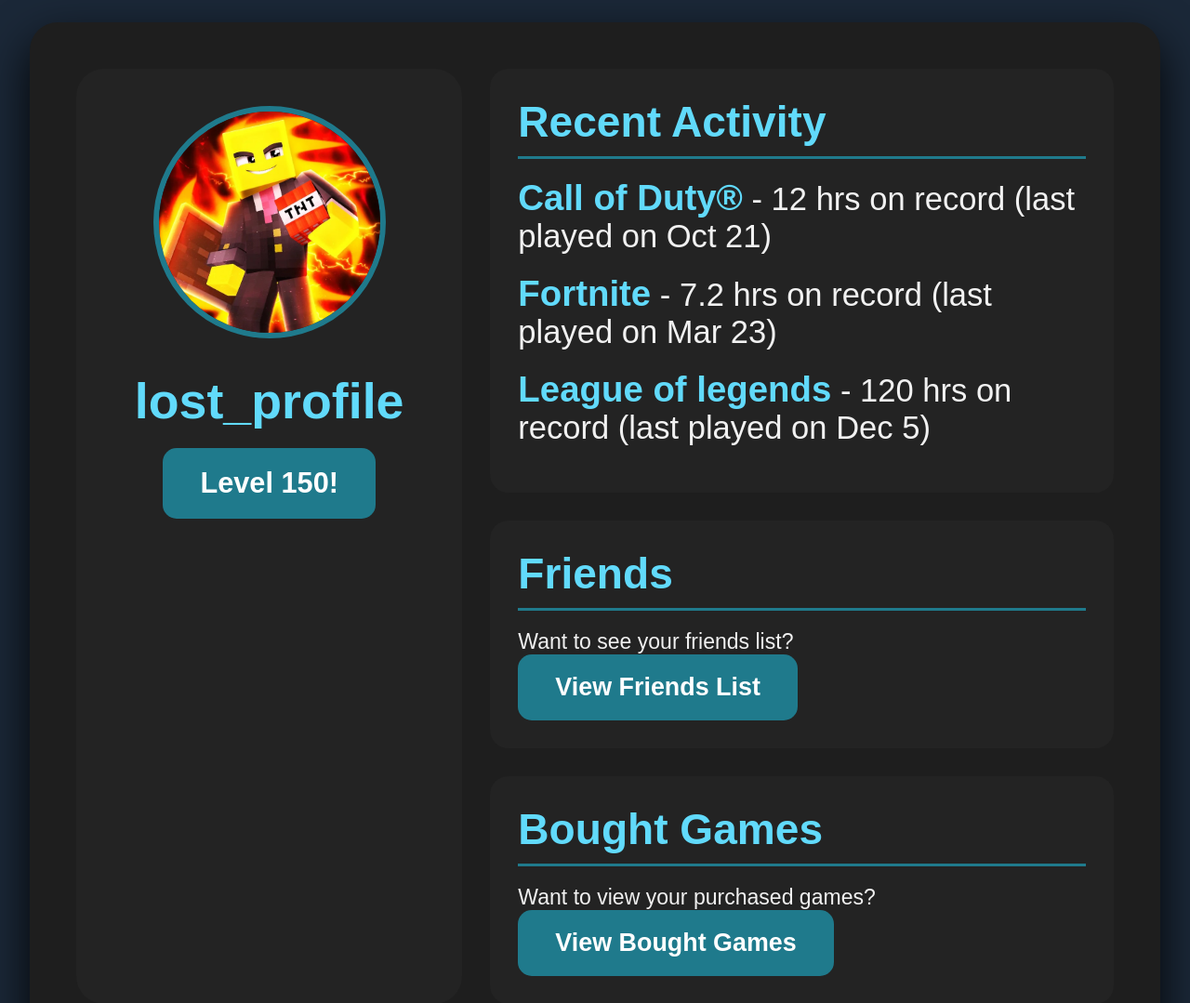
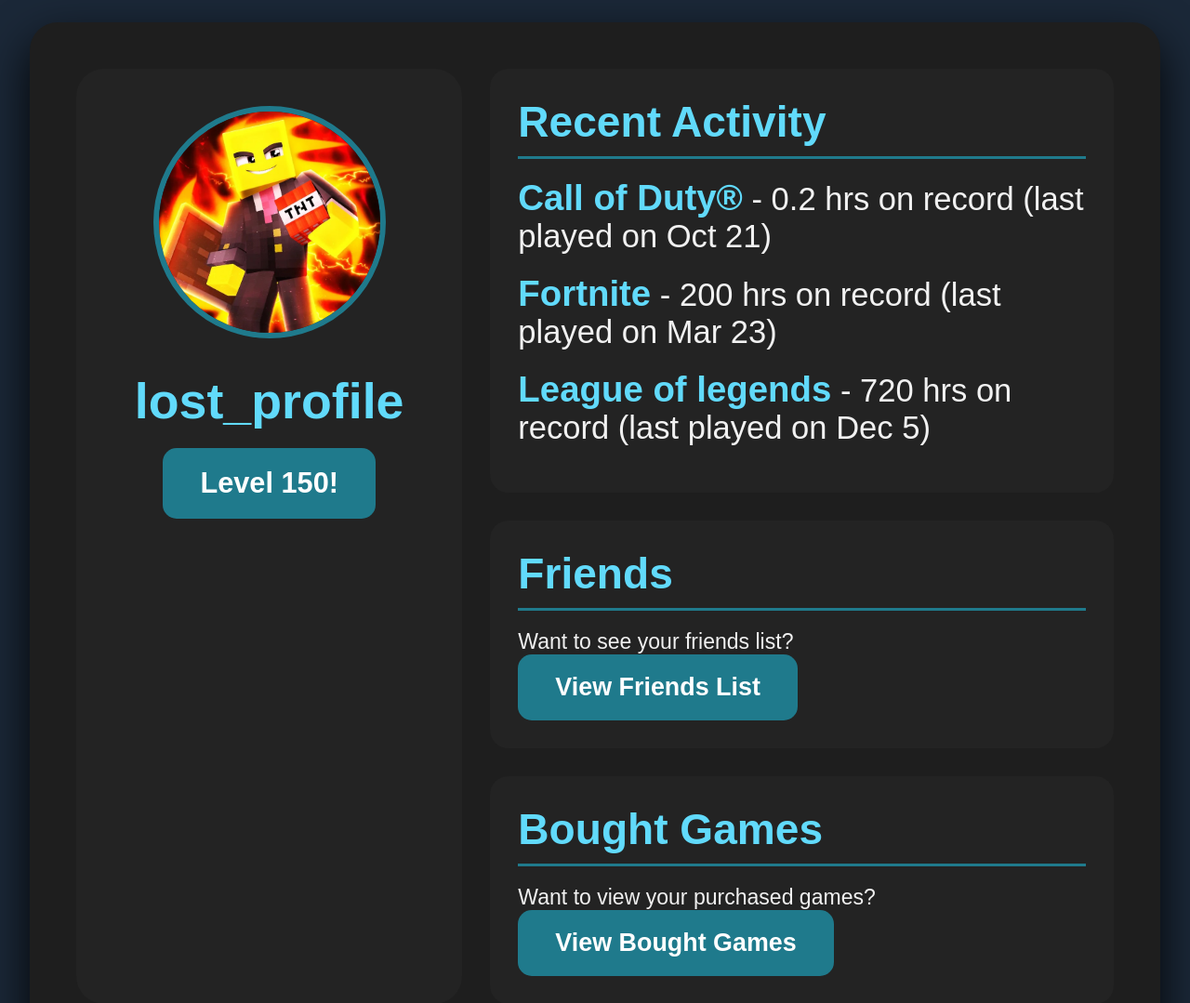
Before and after one commit to addybaddy2019/Steam, a Flask app: page /user_addybaddy in a window 1280 px wide. Shown: the part 146-1225 px from the top of the page at 93% size. Run offline with Flask 3, Linux system fonts and the light colour scheme; the visitor is signed in with stand-in values (Sample User, id 1); some libraries are stand-ins or nearby versions; some web fonts are replaced.

Commit message:
Update user_addybaddy.html

```diff
--- a/templates/user_addybaddy.html
+++ b/templates/user_addybaddy.html
@@ -138,9 +138,9 @@
             <div class="recent-activity">
                 <h3>Recent Activity</h3>
                 <ul>
-                    <li><strong>Call of Duty®</strong> - 12 hrs on record (last played on Oct 21)</li>
-                    <li><strong>Fortnite</strong> - 7.2 hrs on record (last played on Mar 23)</li>
-                    <li><strong>League of legends</strong> - 120 hrs on record (last played on Dec 5)</li>
+                    <li><strong>Call of Duty®</strong> - 0.2 hrs on record (last played on Oct 21)</li>
+                    <li><strong>Fortnite</strong> - 200 hrs on record (last played on Mar 23)</li>
+                    <li><strong>League of legends</strong> - 720 hrs on record (last played on Dec 5)</li>
                 </ul>
             </div>
 
```
